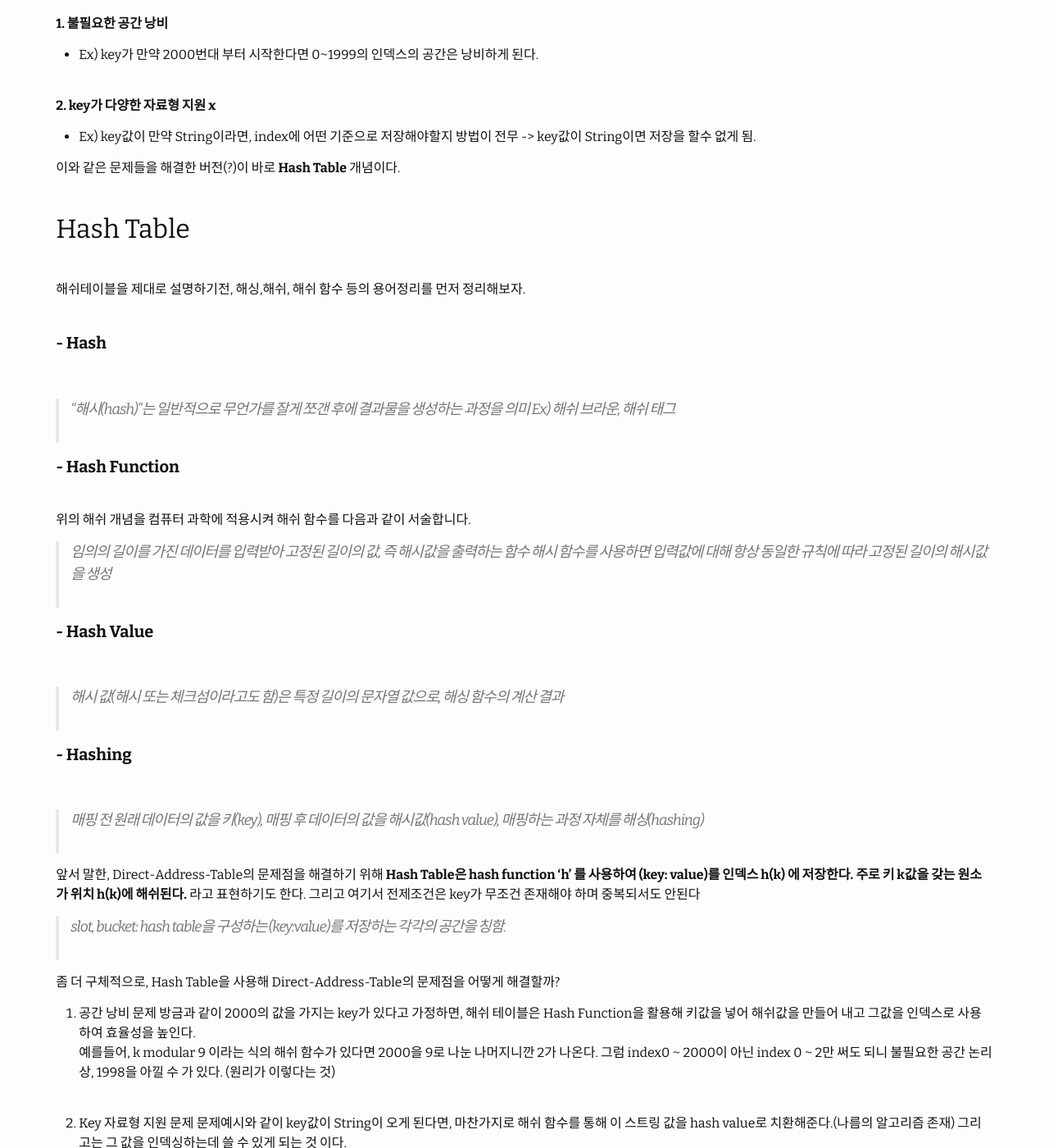
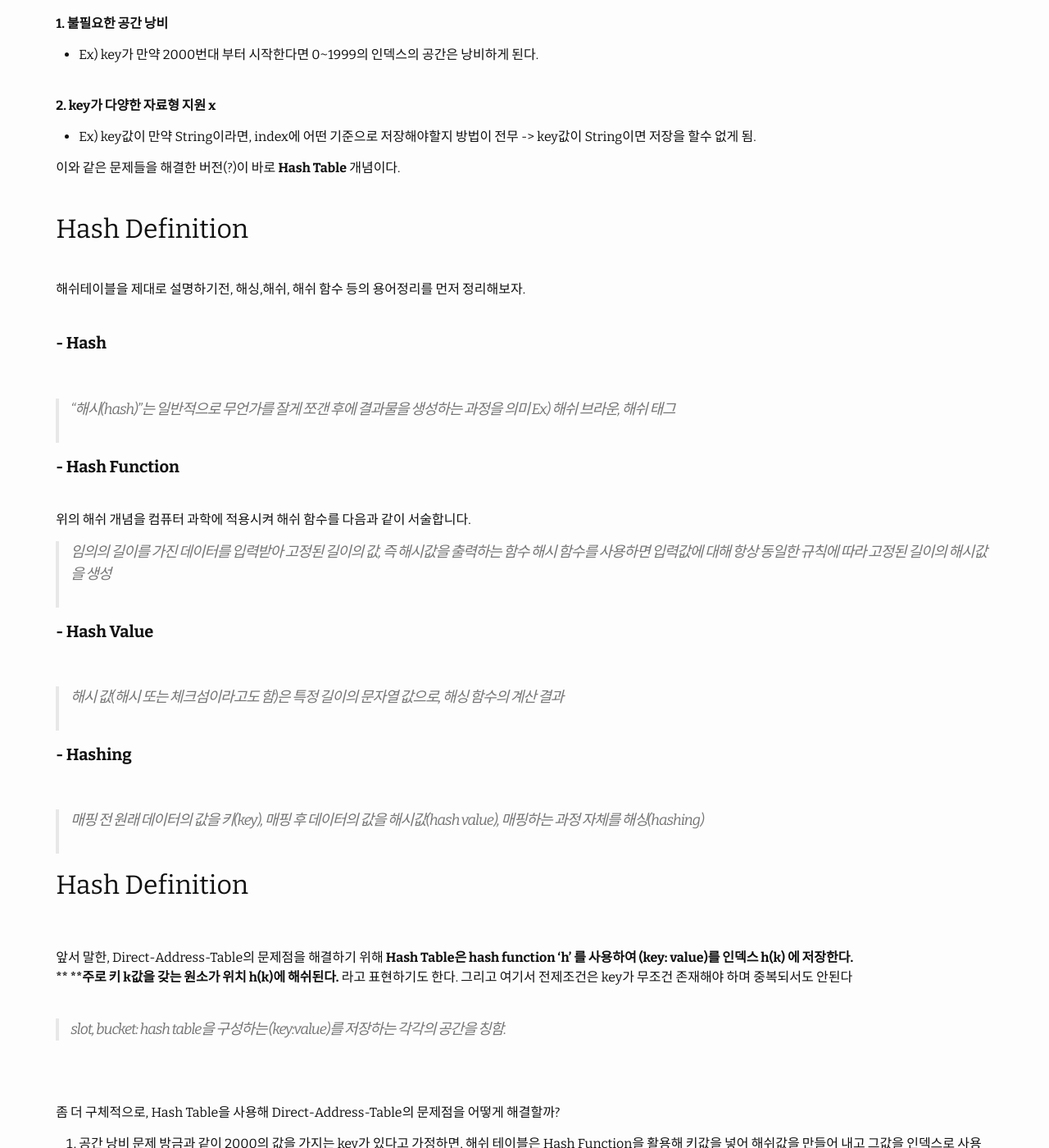
Before and after one commit to sanghun0724/sanghun0724.github.io, a Jekyll site: the page built from _posts/2023-09-28-Hash In Swift.md, in a window 1280 px wide and 1400 px high, scrolled down 452 px. Shown: the whole window at 82% size. Built offline with Jekyll 4.4.1, drawn with Linux system fonts in a browser that asks for light colours; some of the changed text lies outside the part shown.

Commit message:
[git blog] [ upload post: 2023-09-27-Hash In Swift ]

```diff
--- a/_posts/2023-09-28-Hash In Swift.md
+++ b/_posts/2023-09-28-Hash In Swift.md
@@ -28,7 +28,7 @@ layout: post
 이와 같은 문제들을 해결한 버전(?)이 바로 **Hash Table** 개념이다.
 <br>
 <br>
-## Hash Table<br>
+## Hash Definition<br>
 <br>
 해쉬테이블을 제대로 설명하기전, 해싱,해쉬, 해쉬 함수 등의 용어정리를 먼저 정리해보자.
 <br>
@@ -68,9 +68,16 @@ Ex) 해쉬 브라운, 해쉬 태그
 <br>
 <br>
 
-앞서 말한, Direct-Address-Table의 문제점을 해결하기 위해 **Hash Table은 hash function 'h' 를 사용하여 (key: value)를 인덱스 h(k) 에 저장한다.** **주로 키 k값을 갖는 원소가 위치 h(k)에 해쉬된다.** 라고 표현하기도 한다.  그리고 여기서 전제조건은 key가 무조건 존재해야 하며 중복되서도 안된다
+## Hash Definition
 <br>
+
+앞서 말한, Direct-Address-Table의 문제점을 해결하기 위해 **Hash Table은 hash function 'h' 를 사용하여 (key: value)를 인덱스 h(k) 에 저장한다.<br>
+** **주로 키 k값을 갖는 원소가 위치 h(k)에 해쉬된다.** 라고 표현하기도 한다.  그리고 여기서 전제조건은 key가 무조건 존재해야 하며 중복되서도 안된다
+<br>
+<br>
+
 > slot, bucket: hash table을 구성하는 (key:value)를 저장하는 각각의 공간을 칭함.
+
 <br>
 <br>
 
```
Also changed, not shown: other parts of _posts/2023-09-28-Hash In Swift.md (+1 -1 lines).
